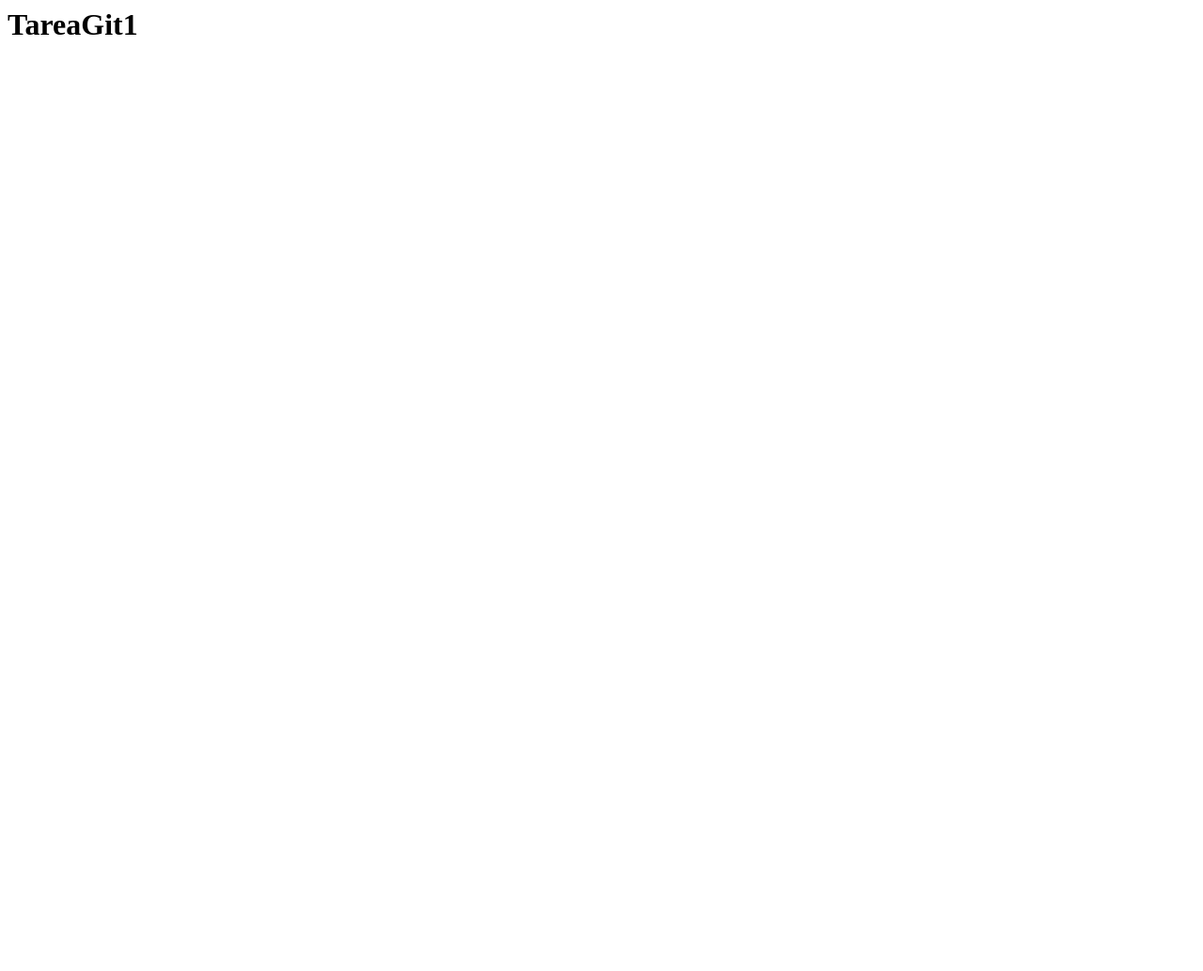
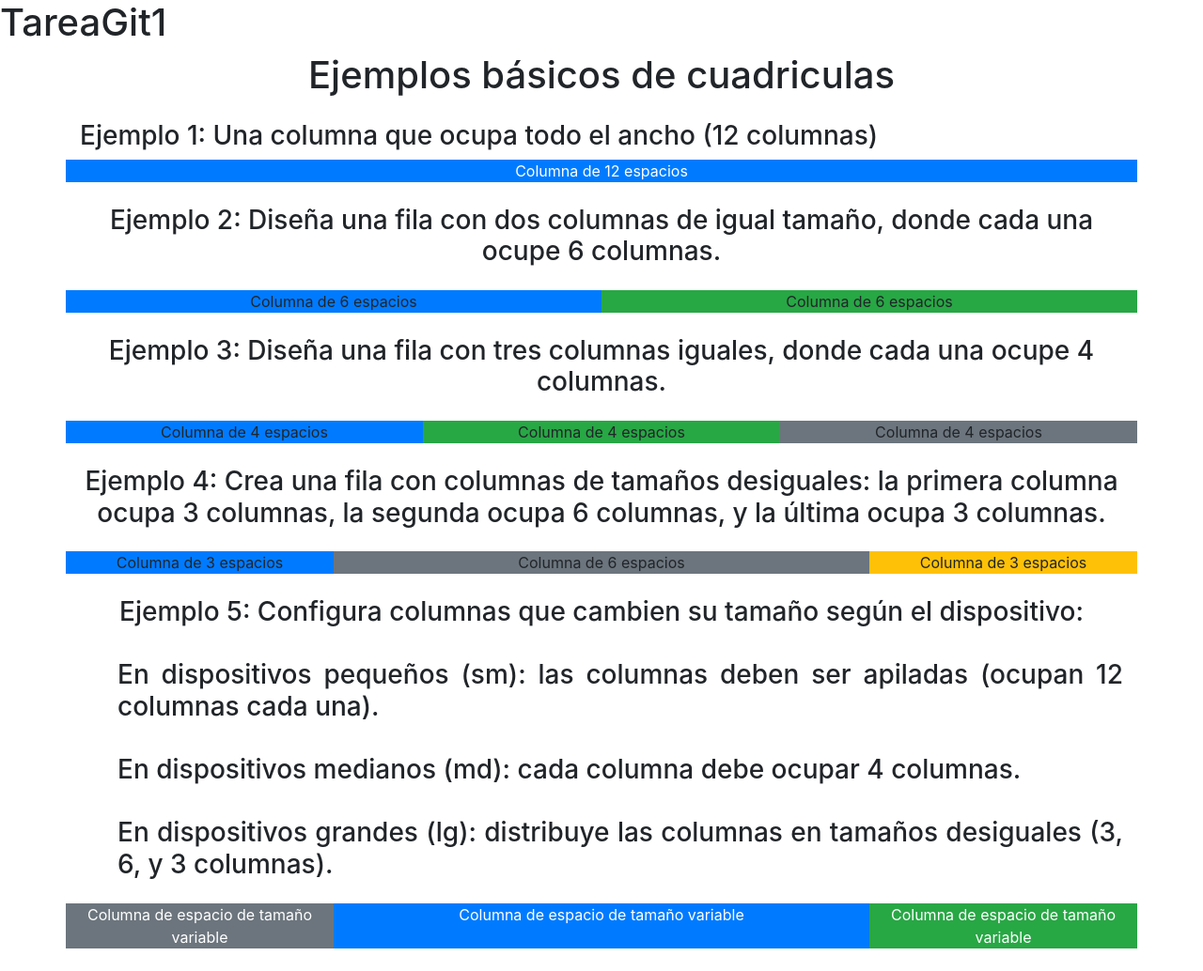
Before and after one commit to Keilor04/TareaGit1, a plain HTML site: page Index.html in a window 1280 px wide. Shown: the whole page at 94% size. Before the commit the page ends 800 px from the top, so only its background shows below. Drawn offline with nearby package versions, Linux system fonts and the light colour scheme.

Commit message:
Agregando ejemplos de columnas con Bootstrap 4

```diff
--- a/Index.html
+++ b/Index.html
@@ -1 +1,93 @@
 <h1>TareaGit1</h1>
+<!doctype html>
+<html lang="en">
+
+<head>
+    <title>Title</title>
+    <!-- Required meta tags -->
+    <meta charset="utf-8">
+    <meta name="viewport" content="width=device-width, initial-scale=1, shrink-to-fit=no">
+
+    <!-- Bootstrap CSS -->
+    <link rel="stylesheet" href="https://stackpath.bootstrapcdn.com/bootstrap/4.3.1/css/bootstrap.min.css"
+        integrity="sha384-ggOyR0iXCbMQv3Xipma34MD+dH/1fQ784/j6cY/iJTQUOhcWr7x9JvoRxT2MZw1T" crossorigin="anonymous">
+</head>
+
+<body>
+    <div class="container">
+        <h1 class="text-center mb-4">Ejemplos básicos de cuadriculas</h1>
+        <h3>Ejemplo 1: Una columna que ocupa todo el ancho (12 columnas)</h3>
+        <!-- Se agrega la clase row para que las columnas vayan en fila, sino van en columnas y un mb-4 que es un margin bottom tipo 4 -->
+        <div class="row mb-4">
+            <!-- <!-- bg-primary es para que el texto tenga un background azul=primary-->
+            <!-- Text-white para texto color blanco y center para centrar el texto, col-12 es para que el texto ocupe el 100% del ancho -->
+            <div class="bg-primary text-white text-center col-12">Columna de 12 espacios</div>
+        </div>
+    </div>
+
+    <div class="container">
+        <h3 class="text-center mb-4">Ejemplo 2: Diseña una fila con dos columnas de igual tamaño, donde cada una ocupe 6
+            columnas.</h3>
+        <div class="row mb-4">
+            <div class="bg-primary text-black text-center col-6">Columna de 6 espacios</div>
+            <div class="bg-success text-black text-center col-6">Columna de 6 espacios</div>
+        </div>
+    </div>
+
+    <div class="container">
+        <h3 class="text-center mb-4">Ejemplo 3: Diseña una fila con tres columnas iguales, donde cada una ocupe 4
+            columnas.</h3>
+        <div class="row mb-4">
+            <div class="bg-primary text-black text-center col-4">Columna de 4 espacios</div>
+            <div class="bg-success text-black text-center col-4">Columna de 4 espacios</div>
+            <div class="bg-secondary text-black text-center col-4">Columna de 4 espacios</div>
+        </div>
+    </div>
+
+    <div class="container">
+        <h3 class="text-center mb-4">Ejemplo 4: Crea una fila con columnas de tamaños desiguales: la primera columna
+            ocupa 3 columnas, la segunda ocupa 6 columnas, y la última ocupa 3 columnas.</h3>
+        <div class="row mb-4">
+            <div class="bg-primary text-black text-center col-3">Columna de 3 espacios</div>
+            <div class="bg-secondary text-black text-center col-6">Columna de 6 espacios</div>
+            <div class="bg-warning text-black text-center col-3">Columna de 3 espacios</div>
+        </div>
+    </div>
+
+    <div class="container">
+        <h3 class="text-center mb-4">Ejemplo 5: Configura columnas que cambien su tamaño según el dispositivo:
+            <ul class="text-justify"><br>
+                <li class="list-unstyled">En dispositivos pequeños (sm): las columnas deben ser apiladas (ocupan 12
+                    columnas cada una).</li><br>
+                <li class="list-unstyled">En dispositivos medianos (md): cada columna debe ocupar 4 columnas.</li><br>
+                <li class="list-unstyled">En dispositivos grandes (lg): distribuye las columnas en tamaños desiguales
+                    (3, 6, y 3 columnas).
+                </li>
+            </ul>
+        </h3>
+        <div class=" row mb-4">
+            <!-- Para el ancho total de pantalla en compu es col-lg, tablet col-md y para que se adapte a un celular es col-sm-12 -->
+            <div class="bg-secondary text-white text text-center col-sm-12 col-md-4 col-lg-3">Columna de espacio de
+                tamaño
+                variable</div>
+            <div class="bg-primary text-white text text-center col-sm-12 col-md-4 col-lg-6">Columna de espacio de tamaño
+                variable</div>
+            <div class="bg-success text-white text text-center col-sm-12 col-md-4 col-lg-3">Columna de espacio de tamaño
+                variable</div>
+        </div>
+    </div>
+
+    <!-- Optional JavaScript -->
+    <!-- jQuery first, then Popper.js, then Bootstrap JS -->
+    <script src="https://code.jquery.com/jquery-3.3.1.slim.min.js"
+        integrity="sha384-q8i/X+965DzO0rT7abK41JStQIAqVgRVzpbzo5smXKp4YfRvH+8abtTE1Pi6jizo"
+        crossorigin="anonymous"></script>
+    <script src="https://cdnjs.cloudflare.com/ajax/libs/popper.js/1.14.7/umd/popper.min.js"
+        integrity="sha384-UO2eT0CpHqdSJQ6hJty5KVphtPhzWj9WO1clHTMGa3JDZwrnQq4sF86dIHNDz0W1"
+        crossorigin="anonymous"></script>
+    <script src="https://stackpath.bootstrapcdn.com/bootstrap/4.3.1/js/bootstrap.min.js"
+        integrity="sha384-JjSmVgyd0p3pXB1rRibZUAYoIIy6OrQ6VrjIEaFf/nJGzIxFDsf4x0xIM+B07jRM"
+        crossorigin="anonymous"></script>
+</body>
+
+</html>
```
